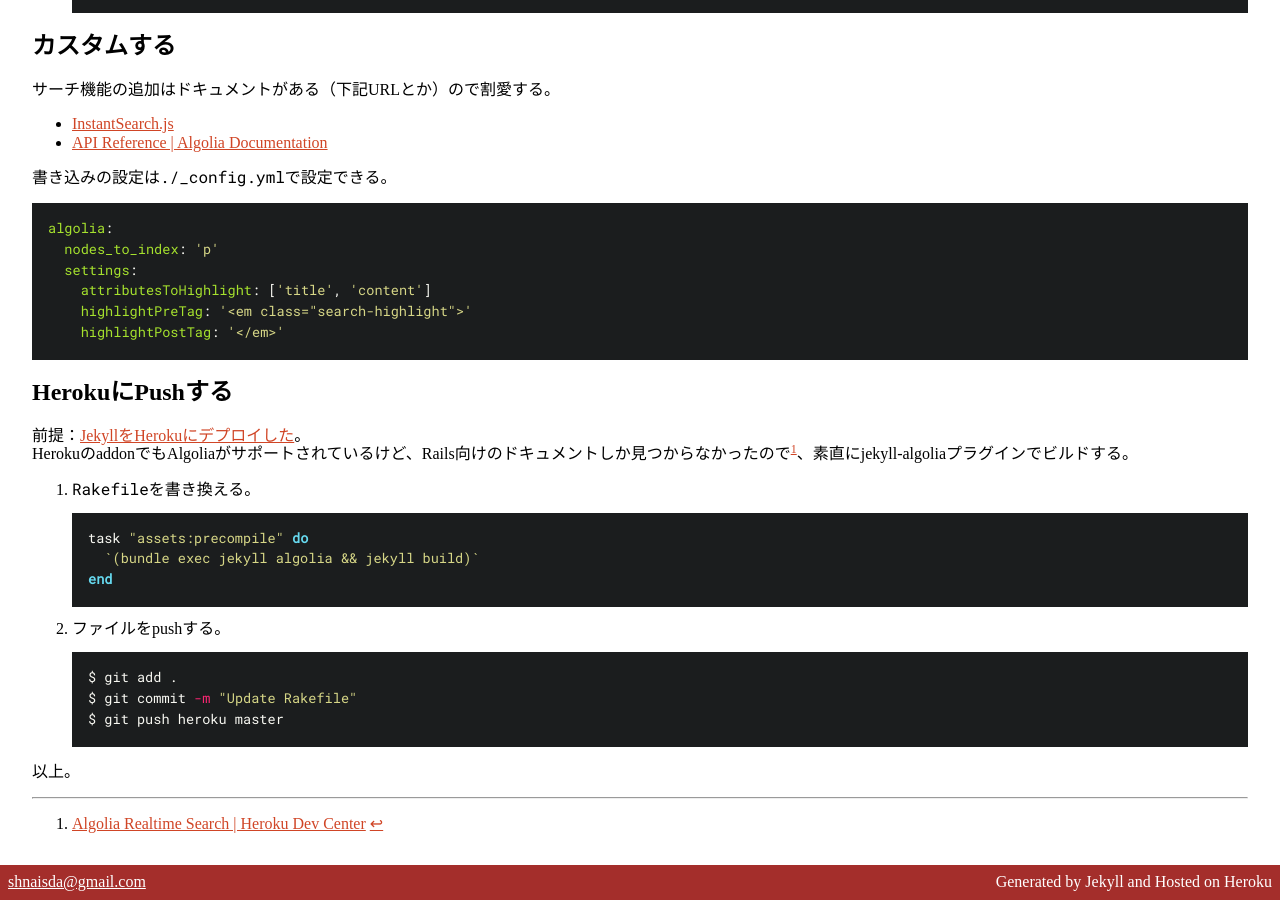
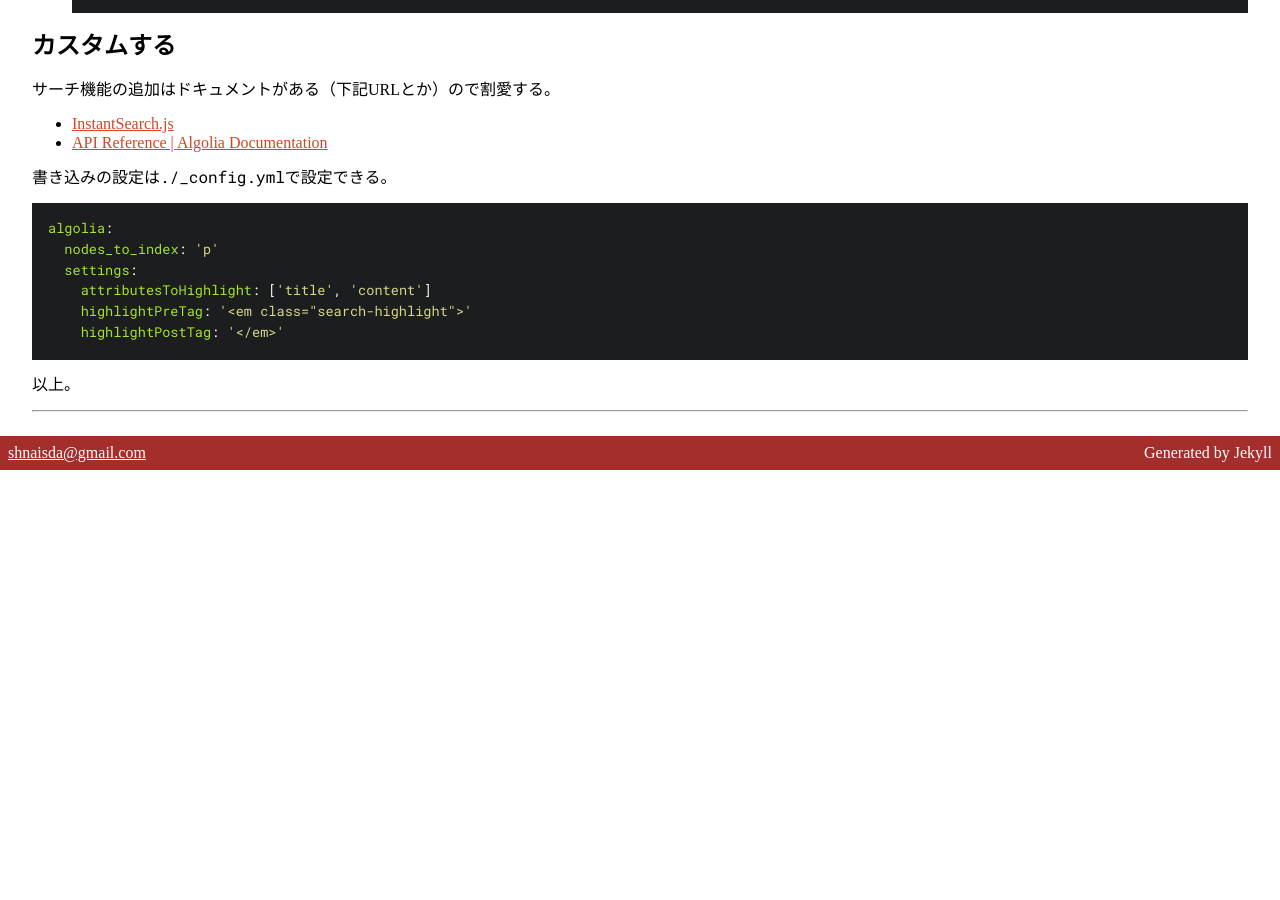
Before and after one commit to shnaisda/jekyll-on-netlify, a Jekyll site: the page built from _posts/2018-01-01-jekyll-and-algolia.md, in a window 1280 px wide and 900 px high, scrolled down 4068 px. Built offline with Jekyll 4.4.1, drawn with Linux system fonts in a browser that asks for light colours; after the commit the page ends 4538 px from its top, so only the background shows below that.

Commit message:
Update files

```diff
--- a/_layouts/default.html
+++ b/_layouts/default.html
@@ -49,7 +49,7 @@
     {% if site.email %}
     <section><a href="mailto:{{ site.email }}">{{ site.email }}</a></section>
     {% endif %}
-    <section>Generated by Jekyll and Hosted on Heroku</section>
+    <section>Generated by Jekyll</section>
     </div>
   </footer>
   </body>
--- a/_posts/2018-01-01-jekyll-and-algolia.md
+++ b/_posts/2018-01-01-jekyll-and-algolia.md
@@ -118,25 +118,6 @@
     highlightPostTag: '</em>'
 {% endraw %}~~~
 
-## HerokuにPushする
-
-前提：[JekyllをHerokuにデプロイした]({% post_url 2017-12-31-jekyll-and-heroku %})。
-HerokuのaddonでもAlgoliaがサポートされているけど、Rails向けのドキュメントしか見つからなかったので[^fn1]、素直にjekyll-algoliaプラグインでビルドする。
-
-1. `Rakefile`を書き換える。
-~~~ ruby
-task "assets:precompile" do
-  `(bundle exec jekyll algolia && jekyll build)`
-end
-~~~
-
-1. ファイルをpushする。
-~~~ sh
-$ git add .
-$ git commit -m "Update Rakefile"
-$ git push heroku master
-~~~
-
 以上。
 
 ---
```
Also changed, not shown: _posts/2017-12-31-jekyll-and-heroku.md (deleted, +0 -87 lines), _posts/2018-01-08-testing-post.md (deleted, +0 -11 lines), README.md.
